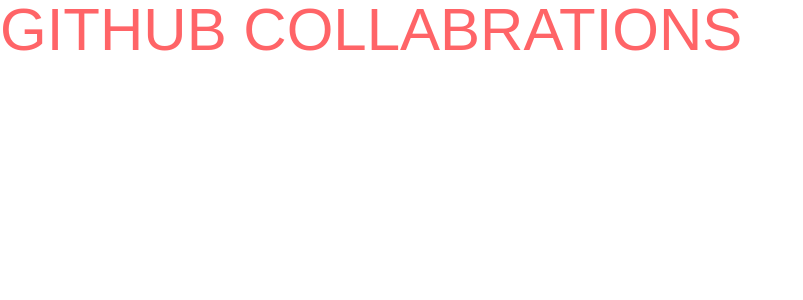
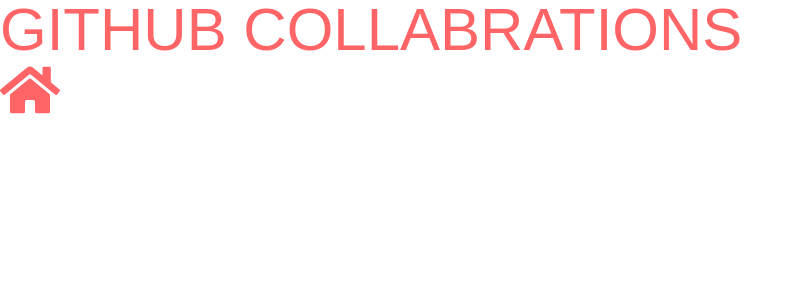
Before and after one commit to RAO-SHAHBAZ/Ecom-With-HMZA, a Next.js app: page / in a window 1280 px wide. Shown: the top 300 px of the page, without its empty margins (0-803 px from the left). Built offline with nearby package versions, Linux system fonts and the light colour scheme.

Commit message:
update home icon from react icon

```diff
--- a/app/page.js
+++ b/app/page.js
@@ -1,10 +1,15 @@
 import React from 'react'
+import { FaHome } from "react-icons/fa";
+
 
 function page() {
   return (
     <div>
       <h1 className='text-red-400 text-6xl'>
         GITHUB COLLABRATIONS
+        <FaHome />
+
+
       </h1>
     </div>
   )
```
Also changed, not shown: package.json (+4 -3 lines), 1 other file (tests, documents, lock files or other folders).
